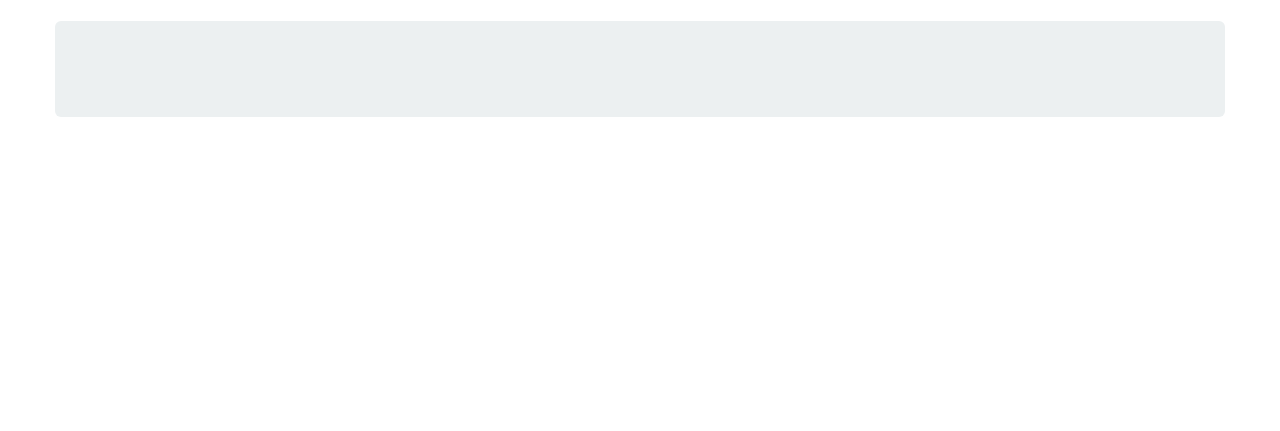
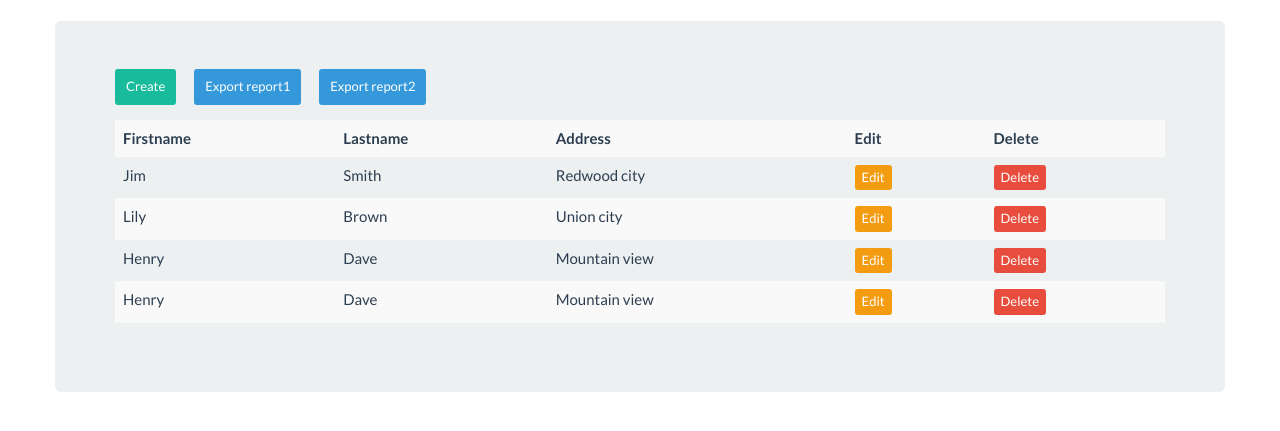
Before and after one commit to opensmc/housing-platform, a Django app: page / in a window 1280 px wide. Shown: the part 60-491 px from the top of the page. Run offline with Django 3.2, Linux system fonts and the light colour scheme; a user stored in the database is signed in; some libraries are stand-ins or nearby versions.

Commit message:
created home page

```diff
--- a/housing_django/static/css/style.css
+++ b/housing_django/static/css/style.css
@@ -1,3 +1,4 @@
+/** Style for login form  */
 input#id_username {
   margin-bottom: 30px;
   margin-left: 20px
@@ -13,3 +14,22 @@ input#id_password {
 label.username_label {
   margin-top: 20px;
 }
+
+
+/** Style for home page  */
+
+.create-btn,
+.export-btn {
+  margin-bottom: 15px;
+}
+.export {
+  margin-right: 15px;
+  margin-left: 15px;
+}
+#dataModal .form-control {
+  margin: 15px;
+}
+#dataModal #moreInfo {
+  display: block;
+  width: 338%;
+}
--- a/housing_django/templates/base.html
+++ b/housing_django/templates/base.html
@@ -39,7 +39,7 @@
                       <a href="/home">home</a>
                     </li>
                     <li>
-                      <a href="#">Another action</a>
+                      <a href="#">Rest password</a>
                     </li>
                     <li class="divider"></li>
                     <li>
--- a/housing_django/templates/home.html
+++ b/housing_django/templates/home.html
@@ -3,10 +3,83 @@
 {% block content %}
 
 <div class="container">
-    <div class="row">
-        <div class="jumbotron">
-
-        </div>
+  <div class="row">
+    <div class="jumbotron">
+      <button type="button" class="btn btn-success btn-sm create-btn">Create</button>
+      <button type="button" class="btn btn-info btn-sm export-btn export">Export report1</button>
+      <button type="button" class="btn btn-info btn-sm export-btn">Export report2</button>
+      <table class="table table-striped">
+        <tr>
+          <th>Firstname</th>
+          <th>Lastname</th>
+          <th>Address</th>
+          <th>Edit</th>
+          <th>Delete</th>
+        </tr>
+        <tr>
+          <td>Jim</td>
+          <td>Smith</td>
+          <td>Redwood city</td>
+          <td><button class="btn btn-warning btn-xs" data-toggle="modal" data-target="#dataModal">Edit</button></td>
+          <td><button class="btn btn-danger btn-xs">Delete</button></td>
+        </tr>
+        <tr>
+          <td>Lily</td>
+          <td>Brown</td>
+          <td>Union city</td>
+          <td><button class="btn btn-warning btn-xs">Edit</button></td>
+          <td><button class="btn btn-danger btn-xs">Delete</button></td>
+        </tr>
+        <tr>
+          <td>Henry</td>
+          <td>Dave</td>
+          <td>Mountain view</td>
+          <td><button class="btn btn-warning btn-xs">Edit</button></td>
+          <td><button class="btn btn-danger btn-xs">Delete</button></td>
+        </tr>
+        <tr>
+          <td>Henry</td>
+          <td>Dave</td>
+          <td>Mountain view</td>
+          <td><button class="btn btn-warning btn-xs">Edit</button></td>
+          <td><button class="btn btn-danger btn-xs">Delete</button></td>
+        </tr>
+      </table>
     </div>
+  </div>
+</div>
+<div class="modal fade" id="dataModal" tabindex="-1" role="dialog" aria-labelledby="dataModal" aria-hidden="true">
+  <div class="modal-dialog modal-lg">
+    <div class="modal-content">
+      <div class="modal-header">
+        <button type="button" class="close" data-dismiss="modal" aria-hidden="true">&times;</button>
+        <h4 class="modal-title" id="myModalLabel">Data Sheet</h4>
+      </div>
+      <div class="modal-body">
+        <form class="form-inline">
+          <div class="form-group">
+            <label for="exampleInputName2">Name</label>
+            <input type="text" class="form-control" id="exampleInputName2" placeholder="Jane Doe">
+          </div>
+          <div class="form-group">
+            <label for="exampleInputEmail2">Email</label>
+            <input type="email" class="form-control" id="exampleInputEmail2" placeholder="jane.doe@example.com">
+          </div>
+          <div class="form-group">
+            <label for="exampleInputEmail2">Address</label>
+            <input type="email" class="form-control" id="exampleInputEmail2" placeholder="34253 Cesar Place">
+          </div>
+          <div class="form-group">
+            <label for="moreInfo">More info</label>
+            <textarea class="form-control" rows="3" id="moreInfo" placeholder="Please tell us more about your husing condition"></textarea>
+          </div>
+        </form>
+      </div>
+      <div class="modal-footer">
+        <button type="button" class="btn btn-default" data-dismiss="modal">Close</button>
+        <button type="submit" class="btn btn-primary">Save changes</button>
+      </div>
+    </div>
+  </div>
 </div>
 {% endblock %}
```
Also changed, not shown: housing_django/db.sqlite3.
